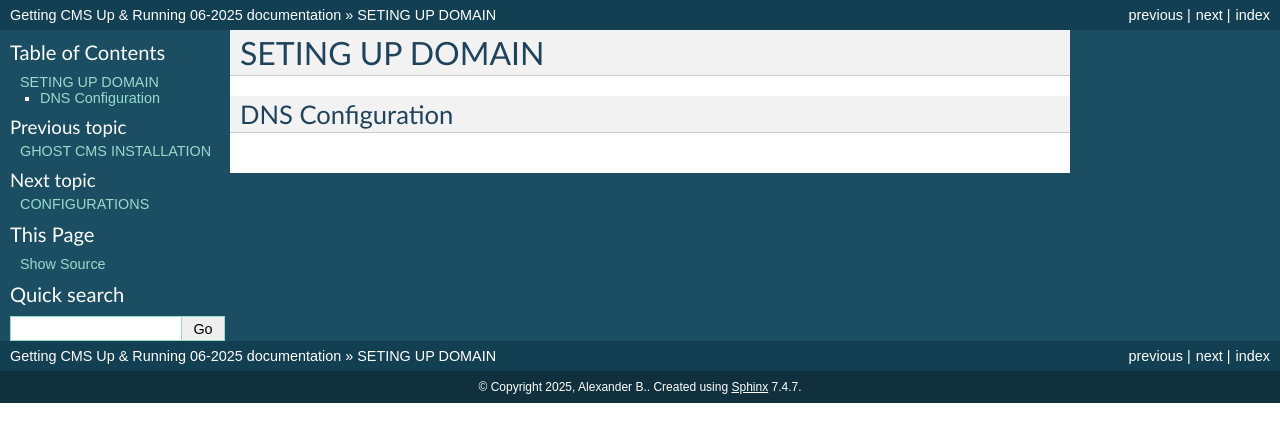
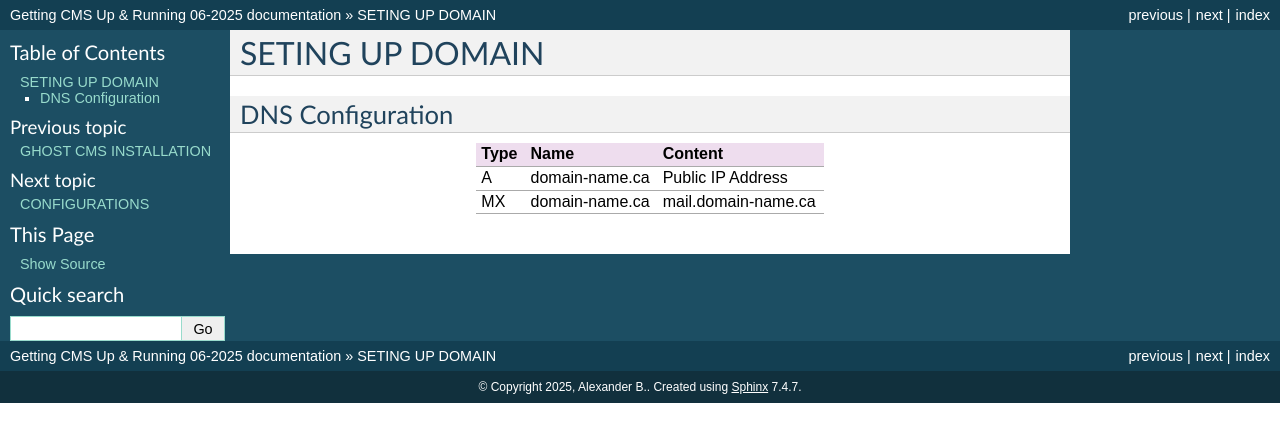
Before and after one commit to alexandrebobkov/Guides, a Sphinx documentation site: the page built from GhostCMS/source/settingup_domain.rst, in a window 1280 px wide. Shown: the top 442 px of the page. Built offline with Sphinx 7.4.7, drawn with Linux system fonts in a browser that asks for light colours; formulas are drawn with MathJax 3.

Commit message:
Ghost CMS

```diff
--- a/GhostCMS/source/settingup_domain.rst
+++ b/GhostCMS/source/settingup_domain.rst
@@ -5,10 +5,10 @@ DNS Configuration
 ------------------
 
 
-+------------+------------+------------+
-|    Type    |   Name     |  Content   |
-+============+============+============+
-| A | domain-name.ca | Public IP Address |
-+------------+------------+------------+
-| MX | domain-name.ca | mail.domain-name.ca |
-+------------+------------+------------+
++------+------------------+---------------------+
+| Type | Name             | Content             |
++======+==================+=====================+
+| A    | domain-name.ca   | Public IP Address   |
++------+------------------+---------------------+
+| MX   | domain-name.ca   | mail.domain-name.ca |
++------+------------------+---------------------+
```
